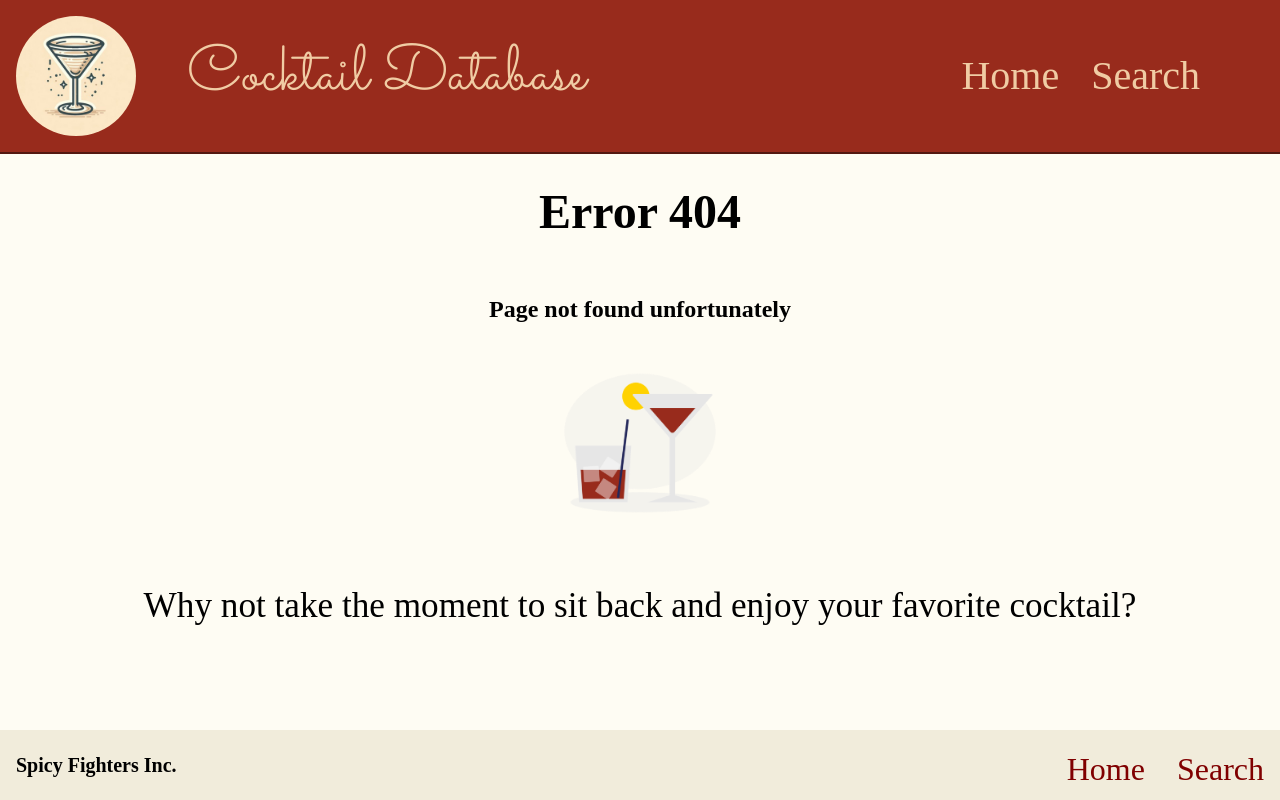
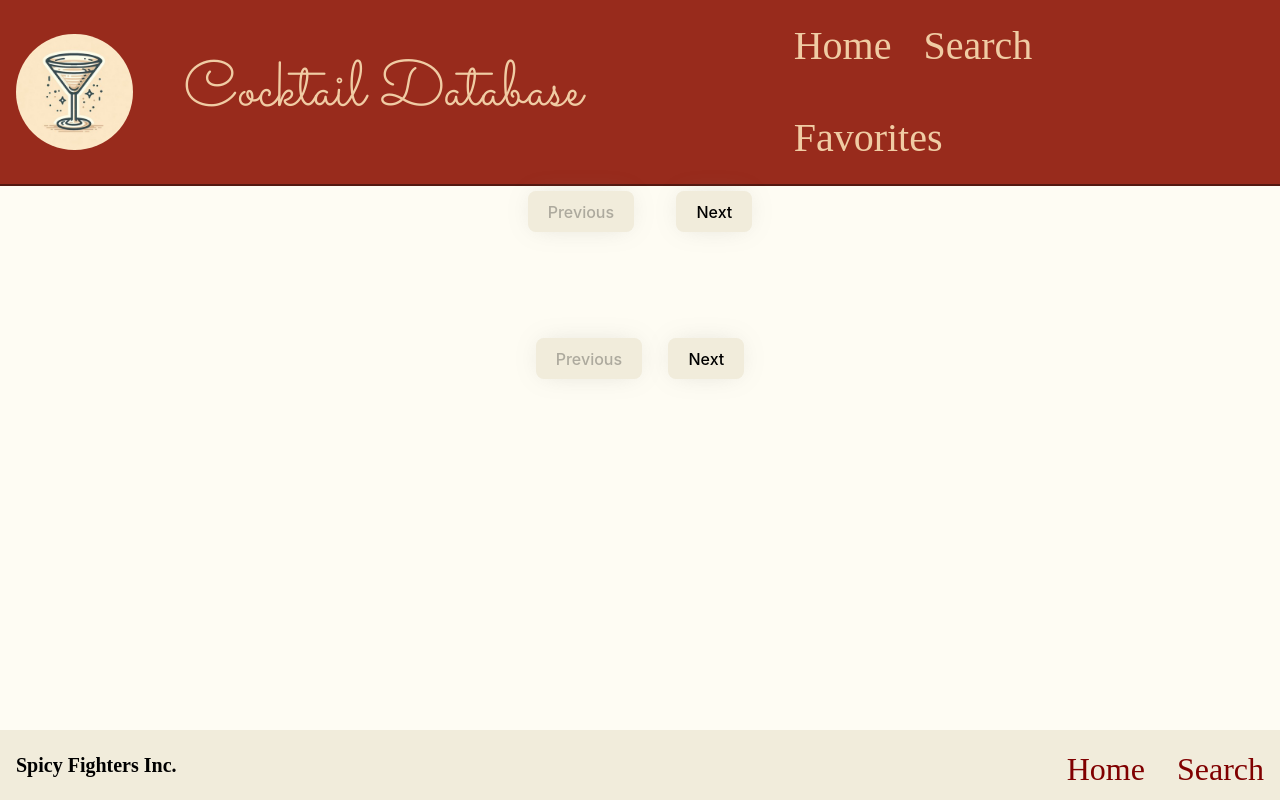
Before and after one commit to Rotkeh/react-group-project, a React (Vite) app: page /favorites in a window 1280 px wide. Before the commit this address had no page. Built offline with nearby package versions, Linux system fonts and the light colour scheme; a web font is replaced by a local one.

Commit message:
Favorite page done

```diff
--- a/src/components/App.tsx
+++ b/src/components/App.tsx
@@ -1,12 +1,15 @@
 import { Outlet } from "react-router-dom";
 import { Header } from "./Header";
 import { Footer } from "./Footer";
+import { FavoriteProvider } from "../context/FavoriteContext";
 
 export function App() {
   return (
     <>
       <Header/>
-      <Outlet/>
+      <FavoriteProvider>
+        <Outlet/>
+      </FavoriteProvider>
       <Footer/>
     </>
   );
--- a/src/components/CocktailCard.tsx
+++ b/src/components/CocktailCard.tsx
@@ -1,5 +1,7 @@
 import { Link } from "react-router-dom";
 import { ICocktail } from "../interface";
+import { useContext, useEffect, useState } from "react";
+import { FavoriteContext } from "../context/FavoriteContext";
 
 interface CocktailCardProps {
   detailed?: boolean;
@@ -9,6 +11,13 @@ interface CocktailCardProps {
 
 //ändra till "detailed = false" senare
 export function CocktailCard({ detailed = true, showSeeMore = true, cocktail }: CocktailCardProps) {
+  const {favorites, addFavorite, removeFavorite} = useContext(FavoriteContext);
+  const [isFavorite, setIsFavorite] = useState<Boolean>(false);
+
+  useEffect(() => {
+    setIsFavorite(favorites.some(favorite => favorite.idDrink === cocktail.idDrink));
+  },[]);
+
   const linkUrl = `/info/${cocktail.idDrink}`;
   // Funktion för att skapa en lista av ingredienser och mått
   const renderIngredients = () => {
@@ -30,6 +39,16 @@ export function CocktailCard({ detailed = true, showSeeMore = true, cocktail }:
     }
     return ingredients;
   };
+
+  const handleAdd = () => {
+    addFavorite(cocktail);
+    setIsFavorite(true);
+  }
+
+  const handleRemove = () => {
+    removeFavorite(cocktail.idDrink);
+    setIsFavorite(false);
+  }
 
   //Loopen itererar över ingredienser och mått i samma ordning och parvis, vilket säkerställer rätt mått till rätt ingrediens
 
@@ -80,6 +99,7 @@ export function CocktailCard({ detailed = true, showSeeMore = true, cocktail }:
                   {renderIngredients()}
                 </ul>
                 <p>{cocktail.strInstructions}</p>
+                {isFavorite ? <button onClick={handleRemove}>Remove from favorites </button> : <button onClick={handleAdd}>Add to favorites </button>}
               </>
             )}
           </>
--- a/src/components/Header.tsx
+++ b/src/components/Header.tsx
@@ -18,6 +18,9 @@ export function Header() {
         <Link className="header-link hover-effect" to={"search"}>
           Search
         </Link>
+        <Link className="header-link hover-effect" to={"favorites"}>
+          Favorites
+        </Link>
       </div>
     </header>
   );
--- /dev/null
+++ b/src/context/FavoriteContext.tsx
@@ -0,0 +1,30 @@
+import { createContext, ReactNode, useState } from "react";
+import { ICocktail, IFavoritesContext } from "../interface";
+
+interface IFavoriteProviderProps {
+    children: ReactNode;
+}
+
+export const FavoriteContext = createContext<IFavoritesContext>(
+    {} as IFavoritesContext
+);
+
+export function FavoriteProvider({
+    children
+}: IFavoriteProviderProps) {
+    const [favorites, setFavorites] = useState<ICocktail[]>([]);
+
+    const addFavorite = (favorite: ICocktail) => {
+        setFavorites((prev) => [...prev, favorite]);
+    }
+
+    const removeFavorite = (id: string) => {
+        setFavorites(favorites.filter((f) => f.idDrink !== id))
+    };
+
+    return (
+        <FavoriteContext.Provider value={{favorites, addFavorite, removeFavorite}}>
+            {children}
+        </FavoriteContext.Provider>
+    )
+}
--- a/src/interface.tsx
+++ b/src/interface.tsx
@@ -62,3 +62,9 @@ export interface ICachedSearchesContext {
   cachedSearches: CachedSearch[]; //En array av tidigare sökningar (cachade sökningar)
   addCachedSearches: (search: CachedSearch) => void; //Funktion som lägger till en ny sökning till cachen
 }
+
+export interface IFavoritesContext {
+  favorites: ICocktail[];
+  addFavorite: (favorite: ICocktail) => void;
+  removeFavorite: (id: string) => void;
+}
--- /dev/null
+++ b/src/pages/Favorites.tsx
@@ -0,0 +1,18 @@
+import { useContext, useEffect, useState } from "react";
+import { ICocktail } from "../interface";
+import { Pagination } from "../components/Pagination";
+import { FavoriteContext } from "../context/FavoriteContext";
+
+export function Favorites() {
+    const [favoriteCocktails, setFavoriteCocktails] = useState<ICocktail[]>([]);
+    const {favorites} = useContext(FavoriteContext);
+
+    useEffect(() => {
+        setFavoriteCocktails(favorites);
+    },[])
+  return (
+    <div>
+        <Pagination data={favoriteCocktails} />
+    </div>
+  )
+}
--- a/src/pages/index.ts
+++ b/src/pages/index.ts
@@ -1,3 +1,4 @@
 export * from "./Home.tsx";
 export * from "./SearchPage.tsx";
 export * from "./CocktailInfo.tsx";
+export * from "./Favorites.tsx";
--- a/src/router.tsx
+++ b/src/router.tsx
@@ -4,14 +4,16 @@ import {
   Route,
 } from "react-router-dom";
 import { App } from "./components";
-import { Home, SearchPage, CocktailInfo } from "./pages";
+import { Home, SearchPage, CocktailInfo, Favorites } from "./pages";
 import { NotFound } from "./pages/NotFound";
+
 
 export const router = createBrowserRouter(
   createRoutesFromElements(
     <Route element={<App />} path="/">
       <Route index element={<Home />} />
       <Route element={<SearchPage />} path="search" />
+      <Route element={<Favorites />} path="favorites" />
       <Route path="info/:id" element={<CocktailInfo />}/>
       <Route path="*" element={<NotFound />} />
     </Route>
```
